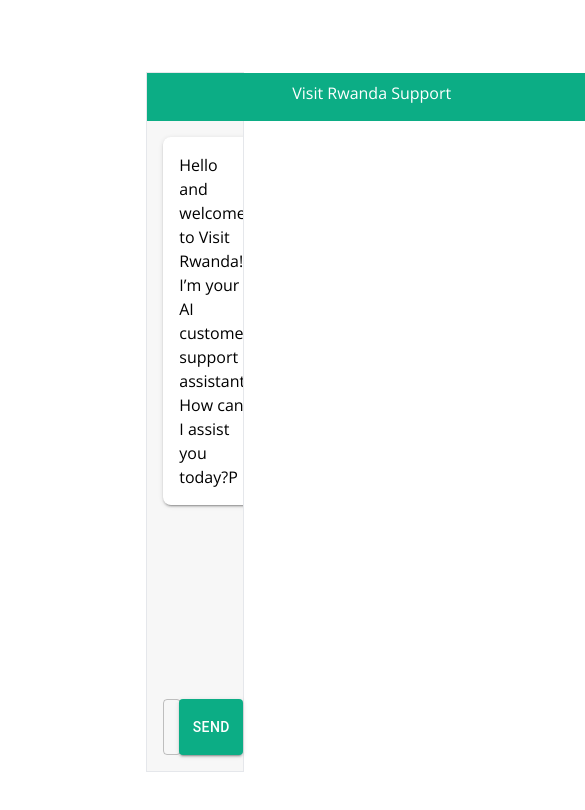
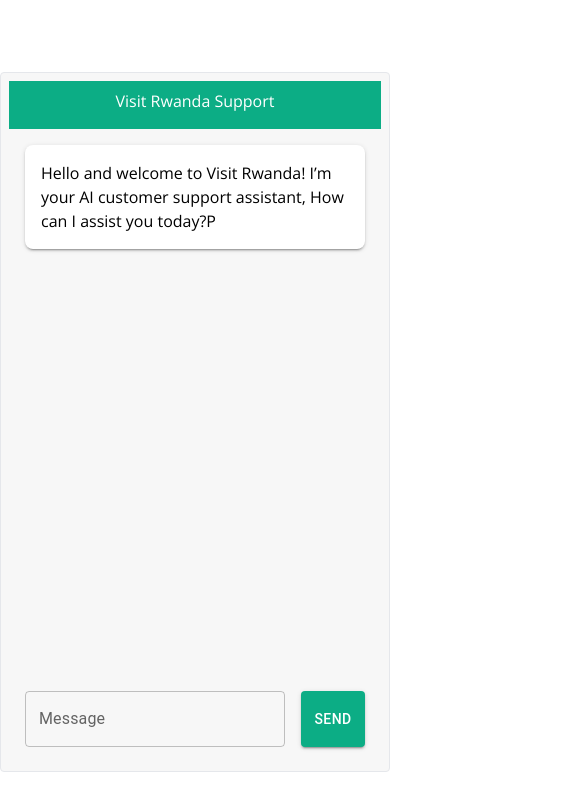
Before and after one commit to dadou714/CustomerAI_Support, a Next.js app: page / in a window 390 px wide. Shown: the top 810 px of the page, 585 px wide, since content can reach past the window. Built offline with nearby package versions, Linux system fonts and the light colour scheme.

Commit message:
feat: responsive

```diff
--- a/src/app/page.tsx
+++ b/src/app/page.tsx
@@ -43,8 +43,8 @@
     <div
     className="w-svw h-screen flex flex-col justify-center items-center "
     >
-      <div className="flex flex-col w-1/4 h-[700px] border border-spacing-x-4 border-spacing-y-12 bg-secondary" >
-      <div className="w-[449px] text-white text-center mx-auto p-2 h-12 bg-primary"> Visit Rwanda Support</div>
+      <div className="flex flex-col p-2 lg:p-0 lg:w-1/4 h-[700px] border border-spacing-x-4 border-spacing-y-12 bg-secondary rounded">
+      <div className="w-full lg:w-[449px] text-white text-center mx-auto p-2 h-12 bg-primary"> Visit Rwanda Support</div>
         <Stack direction={'column'} spacing={4} p={2} flexGrow={1} overflow={'auto'} maxHeight="100%">
           {messages.map((message: MessageT, index: number)=>(
             <Box key={index} display='flex' justifyContent={message.role === 'assistant'?'flex-start':'flex-end'}>
```
